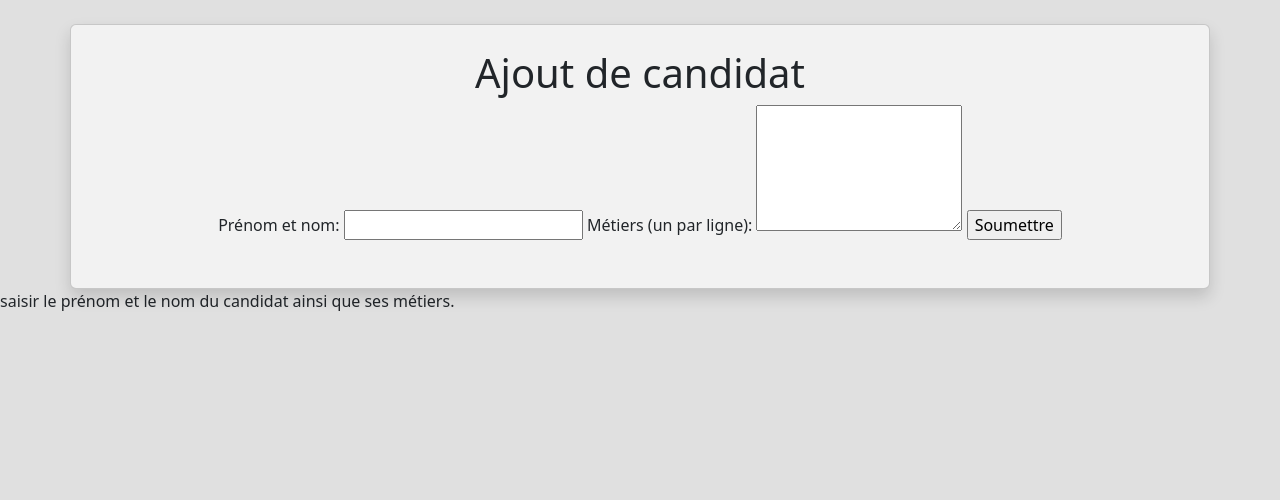
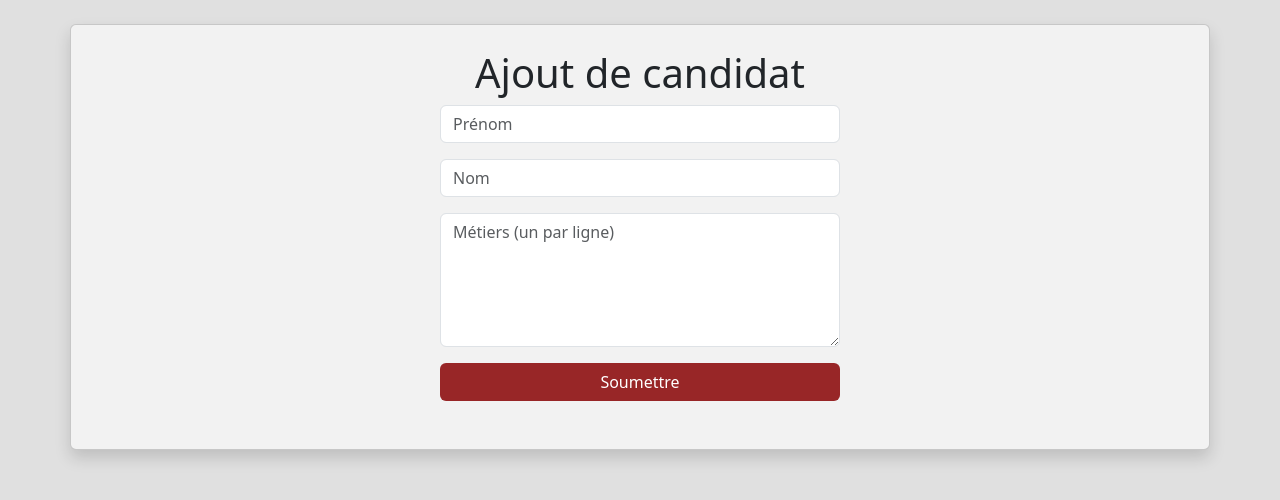
Before and after one commit to MehdiBoustani/INFO0009-2-Project, a PHP site: page /ajout-candidate.php in a window 1280 px wide. Shown: the part 64-564 px from the top of the page. Run offline with PHP 8.4, Linux system fonts and the light colour scheme.

Commit message:
new interfaces add candidate

```diff
--- a/www/ajout-candidate.php
+++ b/www/ajout-candidate.php
@@ -11,13 +11,20 @@ $bdd = new PDO('mysql:host=db;dbname=group9;charset=utf8', 'group9', 'tabodi');
     <div class="container d-flex flex-column align-items-center card shadow rounded-2 mt-8 mx-auto custom-bg-color p-5 pt-4 mt-4">
         <h1>Ajout de candidat</h1>
         <form method="post" action="ajout-candidate.php">
-            <label for="prenomNom">Prénom et nom:</label>
-            <input type="text" id ="prenomNom" name="prenomNom" required>
+            <div class="input-group mb-3">
+                <input type="text" class="form-control" style="width: 400px;" placeholder="Prénom" name="firstname">
+            </div>
+            <div class="input-group mb-3">
+                <input type="text" class="form-control" style="width: 400px;" placeholder="Nom" name="lastname">
+            </div>
 
-            <label for="job">Métiers (un par ligne):</label>
-            <textarea id ="job" name="text" rows="5"></textarea>
+            <div class="form-group">
+                <textarea id="job" name="text" class="form-control"placeholder="Métiers (un par ligne)" rows="5"></textarea>
+            </div>
 
-            <input type="submit" value="Soumettre">
+            <div class="d-grid gap-2 mt-3">
+                <button type="submit" class="btn custom-btn">Soumettre</button>
+            </div>
         </form>
     </div>
 </body>
@@ -72,9 +79,6 @@ if (isset($_POST['prenomNom']) && isset($_POST['text'])) {
         }else {
             echo '<p>saisir au moins un métier.</p>';
         }
-}else {
-        echo '<p>saisir le prénom et le nom du candidat ainsi que ses métiers.</p>';
-}
 
-
+    }
 ?>
```
